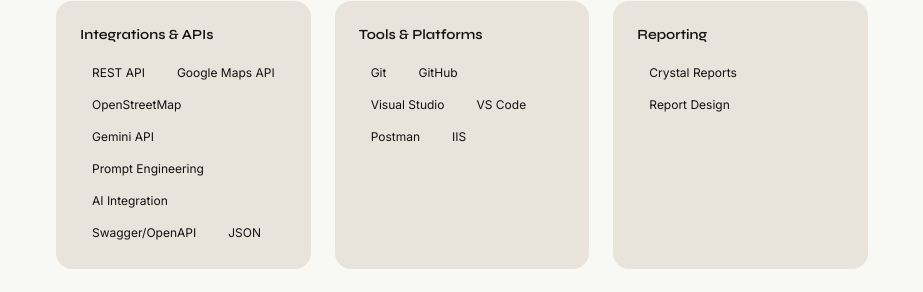
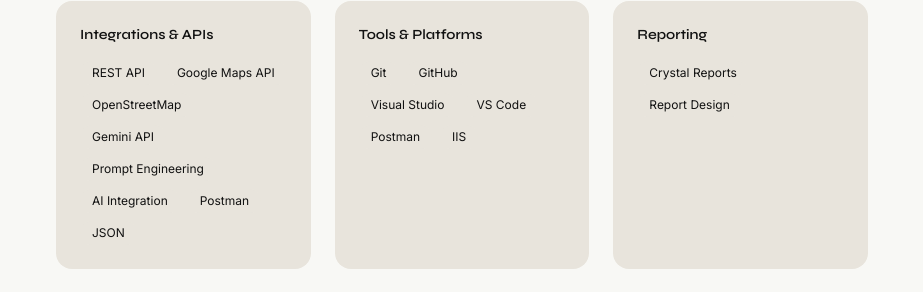
Before and after one commit to agusalihakim/agusalihakim.github.io, a website: page index.html in a window 1280 px wide. Shown: the part 1951-2243 px from the top of the page, without its empty margins (178-1101 px from the left). Drawn offline with Linux system fonts and the light colour scheme.

Commit message:
add skills

```diff
--- a/index.html
+++ b/index.html
@@ -225,7 +225,7 @@ and modern web technologies.
             <span class="tag">Gemini API</span>
             <span class="tag">Prompt Engineering</span>
             <span class="tag">AI Integration</span>
-            <span class="tag">Swagger/OpenAPI</span>
+            <span class="tag">Postman</span>
             <span class="tag">JSON</span>
           </div>
         </div>
```
